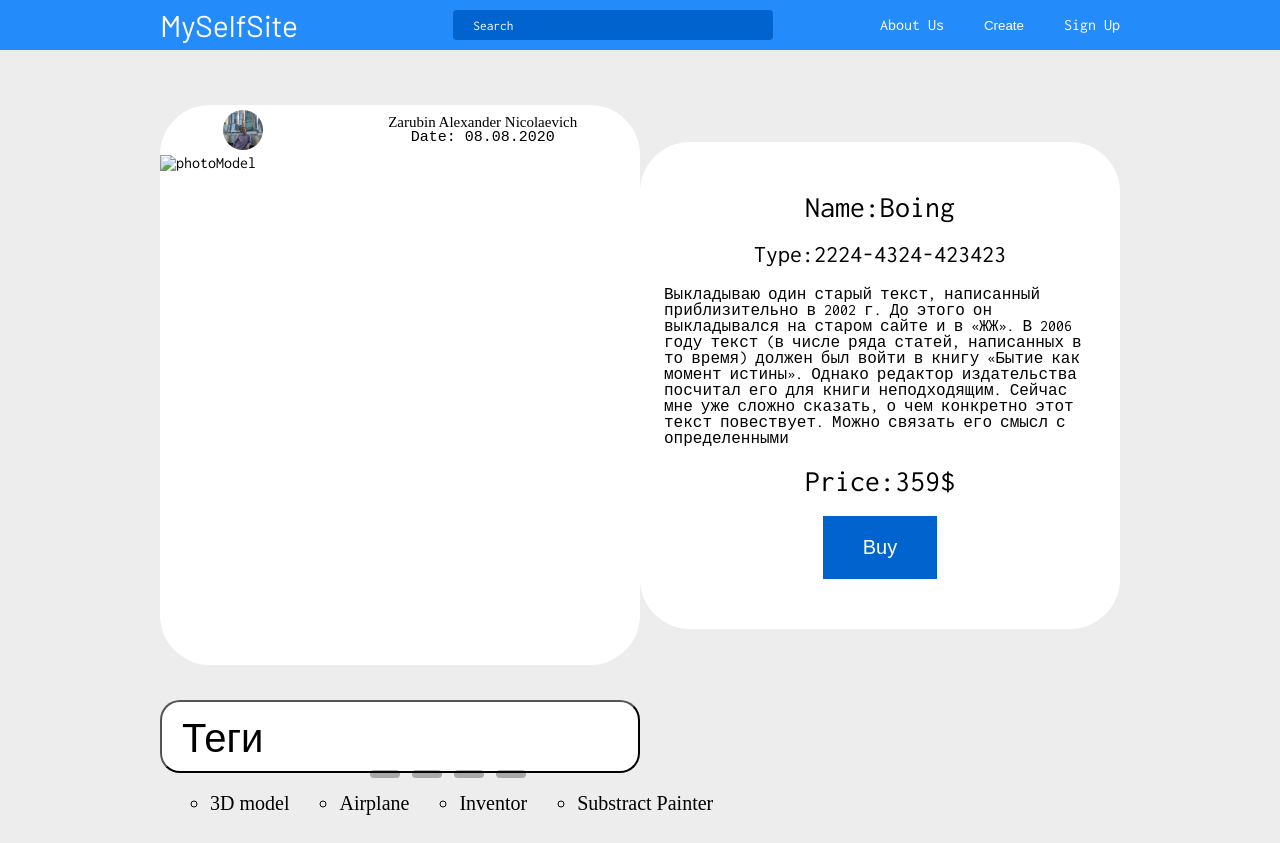
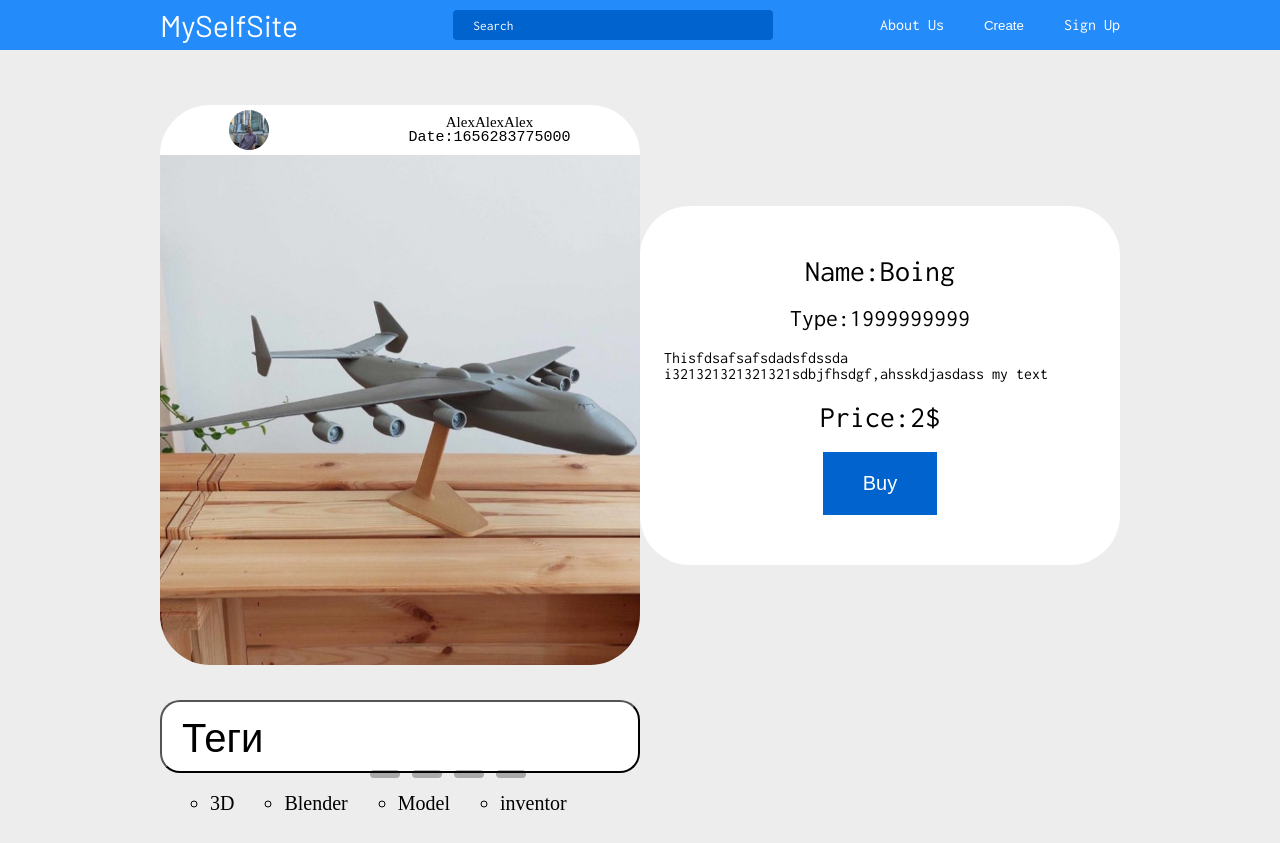
Before and after one commit to 4uJustDev/TestBackend, a website: page public/product.html in a window 1280 px wide. Both pictures are taken after a click on the button "Теги". Drawn offline with Linux system fonts and the light colour scheme; a web font is replaced by a local one.

Commit message:
AddObjects

```diff
--- a/package.json
+++ b/package.json
@@ -6,8 +6,8 @@
   "type": "module",
   "scripts": {
     "test": "echo \"Error: no test specified\" && exit 1",
-    "start": "node index.js",
-    "dev": "nodemon index.js"
+    "start": "node backend.js",
+    "dev": "nodemon backend.js"
   },
   "repository": {
     "type": "git",
--- a/public/main.js
+++ b/public/main.js
@@ -1,21 +1,8 @@
 const burger = document.querySelector('.burger')
 const menu = document.querySelector('.menu')
 const create = document.getElementById('btnCreate');
-const container = document.querySelectorAll('.container');
-const body = document.querySelector("body");
 const modalWindow = document.querySelector('.modalWindow');
 const modal = document.querySelector('.modal');
-// BTN
-const btnTegs = document.querySelector('#btnTegs');
-
-// HIDDENBLOCKS
-const tegs = document.querySelector('#tegs');
-
-// HIDDENLOGIC
-btnTegs.addEventListener('click', ()=>{
-    tegs.toggleAttribute('active');
-})
-
 /*-------------=---------------*/
 burger.addEventListener('click', (e)=>{
     burger.toggleAttribute('active');
--- a/public/product.css
+++ b/public/product.css
@@ -415,11 +415,11 @@ input[name="r"]{
 .liClassification{
     margin-left: 50px;
 }
-#tegs{
+.jsTegs{
     display: none;
     transition: all 1s ease;
 }
-#tegs[active]{
+.jsTegs[active]{
     display: flex;
     transition: all 1s ease;
     transform: scale(1.0);
--- a/public/product.html
+++ b/public/product.html
@@ -37,8 +37,8 @@
                         </a>
                     </div>
                     <div class="vertical">
-                        <p class="txtLogo">Zarubin Alexander Nicolaevich</p>
-                        <p class="txtDate">Date: 08.08.2020</p>
+                        <p class="txtLogo"><span class="jsAuthor"></span></p>
+                        <p class="txtDate">Date:<span class="jsDate"></span></p>
                     </div>
                 </div>
                 <div class="slider middle">
@@ -48,7 +48,7 @@
                         <input type="radio" name="r" id="r3">
                         <input type="radio" name="r" id="r4">
 
-                        <dib class="slide" s1><img src="/img/{photoID}.jpg" alt="photoModel"></dib>
+                        <dib class="slide" s1><img src="" alt="photoModel" class="jsPhoto"></dib>
                         <dib class="slide"><img src="/img/11.jpg" alt="photoModel"></dib>
                         <dib class="slide"><img src="/img/12.jpg" alt="photoModel"></dib>
                         <dib class="slide"><img src="/img/13.jpg" alt="photoModel"></dib>
@@ -62,17 +62,17 @@
                 </div>
             </div>
             <div class="information vertical">
-                <h1 class="txtTittle"><strong>Name:Boing</strong></h1>
+                <h1 class="txtTittle"><strong>Name:<span class="jsName"></span></strong></h1>
                 <div class="textArea">
                     <div class="type txtType">
-                        <B>Type:2224-4324-423423</B>
+                        <B>Type:<span class="jsType"></span></B>
                     </div>
                     <div class="description">
-                        <p>Выкладываю один старый текст, написанный приблизительно в 2002 г. До этого он выкладывался на старом сайте и в «ЖЖ». В 2006 году текст (в числе ряда статей, написанных в то время) должен был войти в книгу «Бытие как момент истины». Однако редактор издательства посчитал его для книги неподходящим. Сейчас мне уже сложно сказать, о чем конкретно этот текст повествует. Можно связать его смысл с определенными</p>
+                        <p><span class="jsDescription"></span></p>
                     </div>
                     <div class="horizontal price" >
                         Price:
-                        <p class="price">359$</p>
+                        <p class="price"><span class="jsPrice"></span>$</p>
                     </div>
                 </div>
                 <button class="menuItem btnCustom">
@@ -84,11 +84,7 @@
             <button class="btnUnder" id="btnTegs"><p class="txtButton">Теги</p></button>
         </div>
         <span class="hiddenBlock">
-            <ul class="hiddenItem" id="tegs">
-                <li class="liClassification"><p>3D model</p></li>
-                <li class="liClassification"><p>Airplane</p></li>
-                <li class="liClassification"><p>Inventor</p></li>
-                <li class="liClassification"><p>Substract Painter</p></li>
+            <ul class="hiddenItem jsTegs">
             </ul>
         </span>
     </div>
@@ -134,5 +130,6 @@
         </div>
     </span>
     <script src="/main.js"></script>
+    <script src="/product.js"></script>
 </body>
 </html>
--- /dev/null
+++ b/public/product.js
@@ -0,0 +1,69 @@
+// BTN
+const btnTegs = document.querySelector('#btnTegs');
+
+// HIDDENBLOCKS
+const tegs = document.querySelector('.jsTegs');
+
+// HIDDENLOGIC
+btnTegs.addEventListener('click', ()=>{
+    tegs.toggleAttribute('active');
+})
+//variables
+const jsAuthor = document.querySelector('.jsAuthor')
+const jsDate = document.querySelector('.jsDate')
+const jsName = document.querySelector('.jsName')
+const jsType = document.querySelector('.jsType')
+const jsDescription = document.querySelector('.jsDescription')
+const jsPrice = document.querySelector('.jsPrice')
+const jsPhoto = document.querySelector('.jsPhoto')
+const jsTegs = document.querySelector('.jsTegs')
+
+
+let Oproduct1 ={
+    id: "1",
+    author: "Alex",
+    date: Date.now(),
+    name: "Pistol",
+    type: "123123123",
+    description: "This is my text",
+    price: "225",
+    photo: "/img/2.jpg",
+    tegs: "3D,Blender,Model,inventor,Substruct painter,Airplane"
+}
+let Oproduct2 ={
+    id: "2",
+    author: "AlexAlexAlex",
+    date: Date.now(),
+    name: "Boing",
+    type: "1999999999",
+    description: "Thisfdsafsafsdadsfdssda i321321321321321sdbjfhsdgf,ahsskdjasdass my text",
+    price: "2",
+    photo: "/img/11.jpg",
+    tegs: "3D,Blender,Model,inventor"
+}
+jsAuthor.innerHTML = Oproduct2.author;
+jsDate.innerHTML = Oproduct2.date;
+jsName.innerHTML = Oproduct2.name;
+jsType.innerHTML = Oproduct2.type;
+jsDescription.innerHTML = Oproduct2.description;
+jsPrice.innerHTML = Oproduct2.price;
+jsPhoto.src = Oproduct2.photo;
+//Adding tegs
+
+let arrayOfStrings = Oproduct2.tegs.split(",")
+for(let i=0; i<arrayOfStrings.length; i+=1){
+    let tegLi = document.createElement('li');
+    tegLi.className = "liClassification";
+    tegLi.innerHTML =`<p>${arrayOfStrings[i]}</p>`
+    jsTegs.append(tegLi)
+}
+
+
+
+
+function splitString(stringToSplit, separator) {
+    let arrayOfStrings = stringToSplit.split(separator);
+    console.log('Оригинальная строка: "' + stringToSplit + '"');
+    console.log('Разделитель: "' + separator + '"');
+    console.log('Массив содержит ' + arrayOfStrings.length + ' элементов: ' + arrayOfStrings.join(' / '));
+}
```
Also changed, not shown: backend.js (renamed from index.js, +2 -5 lines), public/index.html (+2 -34 lines), public/index.js (added).
